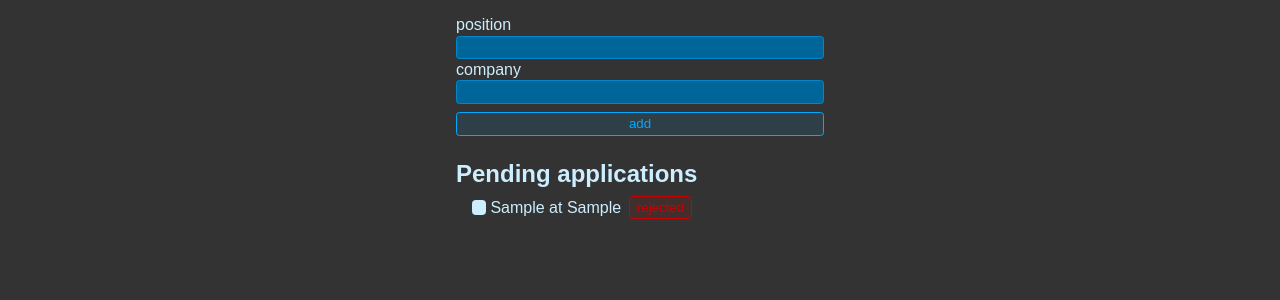
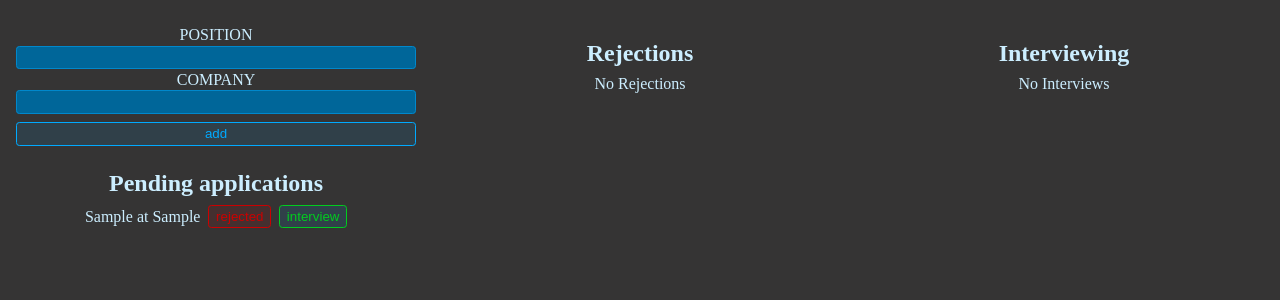
Before and after one commit to emmethamell/application-tracker, a React (Vite) app: page / in a window 1280 px wide. Both pictures are taken after typing "Sample", "Sample" into the empty fields and a click on the button "add". Shown: the top 300 px of the page. Built offline with nearby package versions, Linux system fonts and the light colour scheme.

Commit message:
Everything Is Working

```diff
--- a/src/App.jsx
+++ b/src/App.jsx
@@ -2,19 +2,40 @@ import { useState, useEffect } from "react" //useState takes default value, and
 import "./styles.css"
 import { NewApplicationForm } from "./NewApplicationForm"
 import { JobList } from "./JobList"
+import { RejectionList } from "./RejectionList"
+import { InterviewList } from "./InterviewList"
 //with components in react, you can only ever return one element. In this case everything is inside the one div
 //if you want to return multiple elements from a component you can use a fragment, which is like a div wrapping everything but its empty
 export default function App() {
 
-
-  const [jobs, setJobs] = useState(() => {
-    const localValue = localStorage.getItem("ITEMS");
+  const [interviews, setInterviews] = useState(() => {
+    const localValue = localStorage.getItem("INTERVIEWS");
     if (localValue === null) return []
 
     return JSON.parse(localValue)
   })
   useEffect(() => {
-    localStorage.setItem("ITEMS", JSON.stringify(jobs));
+    localStorage.setItem("INTERVIEWS", JSON.stringify(interviews));
+  }, [interviews])
+
+  const [rejections, setRejections] = useState(() => {
+    const localValue = localStorage.getItem("REJECTIONS");
+    if (localValue === null) return []
+
+    return JSON.parse(localValue)
+  })
+  useEffect(() => {
+    localStorage.setItem("REJECTIONS", JSON.stringify(rejections));
+  }, [rejections])
+
+  const [jobs, setJobs] = useState(() => {
+    const localValue = localStorage.getItem("JOBS");
+    if (localValue === null) return []
+
+    return JSON.parse(localValue)
+  })
+  useEffect(() => {
+    localStorage.setItem("JOBS", JSON.stringify(jobs));
   }, [jobs])
 
 
@@ -39,23 +60,92 @@ export default function App() {
       })
     })
   }
-  function deleteJob(id) {
+
+  function deleteInterview(id) {
+    let job = [];
+    for (let i = 0; i < jobs.length; i++) {
+      if(jobs[i].id === id) {
+        job = jobs[i]
+        break;
+      }
+    }
+    setInterviews((currentInterviews) => {
+      return [
+        ...currentInterviews,
+        job
+      ]
+    })
+
     setJobs(currentJobs => {
       return currentJobs.filter(job => job.id !== id)
     })
   }
 
+  function deleteJob(id) {
+    let job = [];
+    for (let i = 0; i < jobs.length; i++) {
+      if(jobs[i].id === id) {
+        job = jobs[i]
+        break;
+      }
+    }
+    setRejections((currentRejections) => {
+      return [
+        ...currentRejections,
+        job
+      ]
+    })
+
+    setJobs(currentJobs => {
+      return currentJobs.filter(job => job.id !== id)
+    })
+
+  }
+
+  function deleteRejection(id) {
+    setRejections(currentRejections => {
+      return currentRejections.filter(job => job.id !== id)
+    })
+  }
+
+  function erase(id) {
+    setInterviews(currentInterviews => {
+      return currentInterviews.filter(job => job.id != id);
+    })
+  }
+
+
+
+
+
   //the NewApplicationForm below is a react custom component we built
   //react knows this because it starts with a capital letter
   return (
     <>
+    <div className="container">
+    <div className="left">
     <NewApplicationForm onSubmitJob={addJob}/>
   <h1 className="header">Pending applications</h1>
     <JobList
     jobs={jobs}
     toggleJob={toggleJob}
     deleteJob={deleteJob}
+    deleteInterview={deleteInterview}
     />
+    </div>
+    <div className="center">
+      <h1 className="header">Rejections</h1>
+      <RejectionList
+      rejections={rejections}
+      deleteRejection={deleteRejection}/>
+    </div>
+    <div className="right">
+      <h1 className="header">Interviewing</h1>
+      <InterviewList
+      interviews={interviews}
+      erase={erase}/>
+    </div>
+    </div>
   </>
   )
 }
--- /dev/null
+++ b/src/Interview.jsx
@@ -0,0 +1,15 @@
+/* eslint-disable react/prop-types */
+
+
+export function Interview({ id, jobTitle, companyTitle, erase}) {
+    return (
+        <li>
+            {jobTitle + " for " + companyTitle}
+            <button
+            onClick={() => erase(id)} //change so that function puts in a rejections list
+            className="little-button">
+            X
+        </button>
+        </li>
+    )
+}
--- a/src/Job.jsx
+++ b/src/Job.jsx
@@ -1,19 +1,18 @@
 // eslint-disable-next-line react/prop-types
-export function Job({ completed, id, jobTitle, companyTitle, toggleJob, deleteJob}) {
+export function Job({ id, jobTitle, companyTitle, deleteJob, deleteInterview}) {
 
     return (
     <li>
-        <label>
-            <input
-                type="checkbox"
-                checked = {completed}
-                onChange={e => toggleJob(id, e.target.checked)}
-                />
             {jobTitle + " at " + companyTitle}
-        </label>
         <button
-        onClick={() => deleteJob(id)}
-        className="btn btn-danger">rejected
+            onClick={() => deleteJob(id)}
+            className="btn btn-danger">
+            rejected
+        </button>
+        <button
+            onClick={() => deleteInterview(id)}
+            className="btn btn-success">
+            interview
         </button>
     </li>
     )
--- a/src/JobList.jsx
+++ b/src/JobList.jsx
@@ -1,7 +1,7 @@
 /* eslint-disable react/prop-types */
 import { Job } from "./Job.jsx"
 
-export function JobList({ jobs, toggleJob, deleteJob }) {
+export function JobList({ jobs, toggleJob, deleteJob, deleteInterview }) {
     return (
     <ul className="list">
     {jobs.length === 0 && "No Applications"}
@@ -12,6 +12,7 @@ export function JobList({ jobs, toggleJob, deleteJob }) {
       key={job.id}
       toggleJob={toggleJob}
       deleteJob={deleteJob}
+      deleteInterview={deleteInterview}
       />
       )
     })}
--- a/src/NewApplicationForm.jsx
+++ b/src/NewApplicationForm.jsx
@@ -22,10 +22,10 @@ export function NewApplicationForm({ onSubmitJob }) {
     return (
         <form onSubmit={handleSubmit} className="new-job-form">
             <div className="form-row">
-                <label htmlFor="job">position</label>
-                <input value={newJob} onChange={e => setNewJob(e.target.value)} type="text" id="job"></input>
-                <label htmlFor="company">company</label>
-                <input value={newCompany} onChange={e => setNewCompany(e.target.value)} type="text" id="company"></input>
+                <label htmlFor="job">POSITION</label>
+                <input value={newJob} onChange={e => setNewJob(e.target.value)} type="text" id="job" autoComplete="off"></input>
+                <label htmlFor="company">COMPANY</label>
+                <input value={newCompany} onChange={e => setNewCompany(e.target.value)} type="text" id="company" autoComplete="off"></input>
             </div>
             <button className="btn">add</button>
         </form>
--- /dev/null
+++ b/src/Rejection.jsx
@@ -0,0 +1,16 @@
+/* eslint-disable react/prop-types */
+
+
+export function Rejection({ id, jobTitle, companyTitle, deleteRejection}) {
+
+    return (
+        <li>
+            {jobTitle + " for " + companyTitle}
+            <button
+            onClick={() => deleteRejection(id)} //change so that function puts in a rejections list
+            className="little-button">
+            X
+        </button>
+        </li>
+    )
+}
--- /dev/null
+++ b/src/RejectionList.jsx
@@ -0,0 +1,20 @@
+/* eslint-disable react/prop-types */
+import { Rejection } from "./Rejection.jsx"
+
+export function RejectionList( {rejections, deleteRejection} ) {
+    return (
+        <ul className="list list-center">
+            {rejections.length === 0 && "No Rejections"}
+            {rejections.map(rejection => {
+              return (
+                <Rejection
+                {...rejection}
+                key={rejection.id}
+                deleteRejection={deleteRejection}
+                />
+              )
+            })}
+        </ul>
+
+    )
+}
--- a/src/styles.css
+++ b/src/styles.css
@@ -1,15 +1,38 @@
 * {
-    font-family: Arial, Helvetica, sans-serif;
+    font-style: roboto;
     box-sizing: border-box;
   }
 
   body {
-    background: #333;
+    background: #353434;
     color: hsl(200, 100%, 90%);
-    max-width: 400px;
     padding: 1rem;
     margin: 0 auto;
   }
+  .container {
+    text-align: center;
+  }
+  .container > div {
+    width: 400px;
+    height: 400px;
+
+  }
+  .left {
+    float: left;
+    margin-top: 10px;
+  }
+
+  .center {
+    display: inline-block;
+    margin: 0 auto;
+    text-align: center;
+
+  }
+
+  .right {
+    float: right;
+  }
+
 
   .new-job-form {
     display: flex;
@@ -44,6 +67,12 @@
     color: hsl(0, 100%, 40%);
   }
 
+  .btn.btn-success {
+    background: hsl(120, 100%, 50);
+    border: 1px solid hsl(129, 100%, 40%);
+    color: hsl(129, 100%, 40%);
+  }
+
   .btn.btn-danger:hover,
   .btn.btn-danger:focus-visible {
     background: hsl(0, 100%, 40%, 0.2);
@@ -71,8 +100,18 @@
   .list {
     margin: 0;
     padding: 0;
-    margin-left: 1rem;
     list-style: none;
+    align-items:center;
+  }
+
+  .little-button {
+    height: 25px;
+    width: 25px;
+    border-radius: 50%;
+    background: hsl(0, 100%, 40%, 0.1);
+    border: 1px solid hsl(0, 100%, 40%);
+    color: hsl(0, 100%, 40%);
+    font-weight: bold;
   }
 
   .list li:has(input:checked) label {
@@ -89,6 +128,7 @@
     display: flex;
     gap: 0.5rem;
     align-items: center;
+
   }
 
   .list li label {
```
